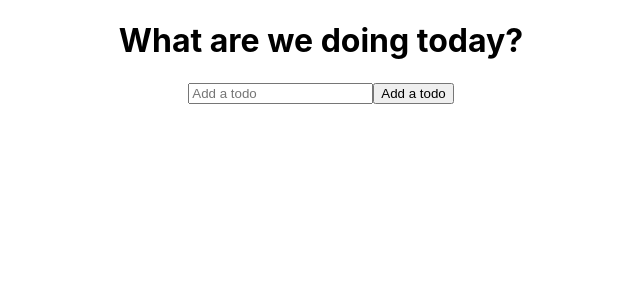
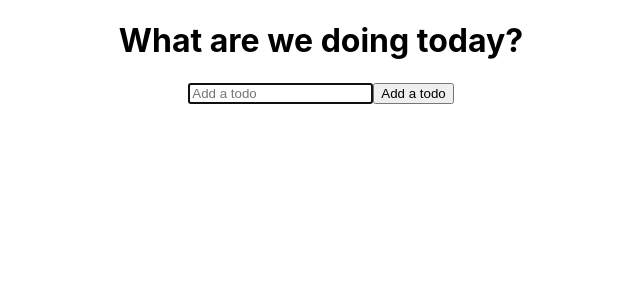
Before and after one commit to Mbtj/todo-app, a React (Create React App) app: page / in a window 1280 px wide. Shown: the top 300 px of the page, without its empty margins (319-959 px from the left). Built offline with nearby package versions, Linux system fonts and the light colour scheme.

Commit message:
feature: add focus on form

```diff
--- a/src/components/TodoForm.js
+++ b/src/components/TodoForm.js
@@ -1,7 +1,13 @@
-import React, { useState } from 'react'
+import React, { useState, useEffect, useRef } from 'react'
 
 function TodoForm(props) {
   const [input, setInput] = useState();
+
+const inputRef = useRef(null);
+
+useEffect(() => {
+  inputRef.current.focus()
+})
 
   const handleChange = e => {
     setInput(e.target.value);
@@ -25,7 +31,8 @@
         value={input}
         name='text'
         className='todo-input'
-        onChange={handleChange} />
+        onChange={handleChange}
+        ref={inputRef} />
         <button className='todo-button'>Add a todo</button>
     </form>
   )
```
